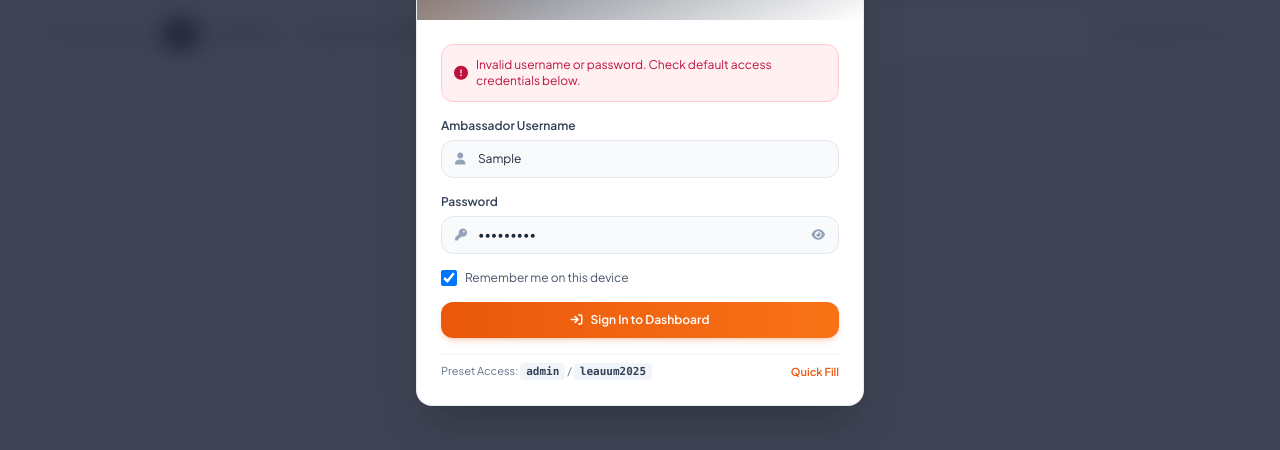
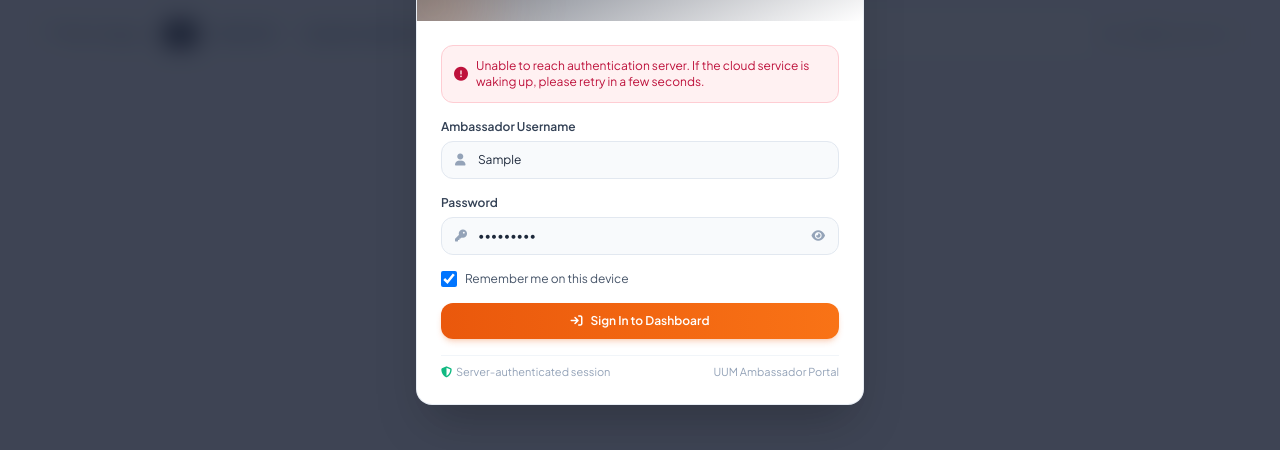
Before and after one commit to namikup/LEA-website, a website: page index.html in a window 1280 px wide. Both pictures are taken after typing "Sample", "Sample123" into the empty fields and a click on the button "Sign In to Dashboard". Shown: the part 286-736 px from the top of the page. Drawn offline with nearby package versions, Linux system fonts and the light colour scheme; no server answers.

Commit message:
refactor: remove client-side authentication fallbacks in favor of strict server-side validation

```diff
--- a/index.html
+++ b/index.html
@@ -113,10 +113,10 @@
           <span>Sign In to Dashboard</span>
         </button>
 
-        <!-- Preset helper badge / quick fill -->
-        <div class="pt-2 border-t border-slate-100 flex items-center justify-between text-[11px] text-slate-500">
-          <span>Preset Access: <code class="bg-slate-100 px-1.5 py-0.5 rounded font-mono text-slate-700 font-bold">admin</code> / <code class="bg-slate-100 px-1.5 py-0.5 rounded font-mono text-slate-700 font-bold">leauum2025</code></span>
-          <button type="button" onclick="fillDemoCredentials()" class="text-brand-600 hover:text-brand-700 font-semibold hover:underline cursor-pointer">Quick Fill</button>
+        <!-- Security notice -->
+        <div class="pt-2 border-t border-slate-100 flex items-center justify-between text-[11px] text-slate-400">
+          <span class="flex items-center gap-1"><i class="fa-solid fa-shield-halved text-emerald-500"></i> Server-authenticated session</span>
+          <span class="text-slate-400">UUM Ambassador Portal</span>
         </div>
       </form>
     </div>
@@ -1325,10 +1325,10 @@
       let authenticated = false;
       let role = 'Ambassador Admin';
 
-      // 1. Try Backend API
+      // Send authentication request strictly to server API
       try {
         const controller = new AbortController();
-        const timeoutId = setTimeout(() => controller.abort(), 3500);
+        const timeoutId = setTimeout(() => controller.abort(), 8000);
         const res = await fetch(`${API_URL}/login`, {
           method: 'POST',
           headers: { 'Content-Type': 'application/json' },
@@ -1336,6 +1336,7 @@
           signal: controller.signal
         });
         clearTimeout(timeoutId);
+
         if (res.ok) {
           const data = await res.json();
           if (data.success) {
@@ -1347,18 +1348,17 @@
           submitBtn.disabled = false;
           submitBtn.innerHTML = '<i class="fa-solid fa-arrow-right-to-bracket"></i><span>Sign In to Dashboard</span>';
           return;
+        } else {
+          showAuthError("Authentication service error. Please try again shortly.");
+          submitBtn.disabled = false;
+          submitBtn.innerHTML = '<i class="fa-solid fa-arrow-right-to-bracket"></i><span>Sign In to Dashboard</span>';
+          return;
         }
       } catch (err) {
-        // Backend offline / sleeping - fallback to client verification
-      }
-
-      // 2. Client-side fallback authentication
-      if (!authenticated) {
-        const validUsers = ['admin', 'ambassador', 'lea'];
-        const validPasswords = ['leauum2025', 'admin123', 'lea2025'];
-        if (validUsers.includes(username.toLowerCase()) && validPasswords.includes(password)) {
-          authenticated = true;
-        }
+        showAuthError("Unable to reach authentication server. If the cloud service is waking up, please retry in a few seconds.");
+        submitBtn.disabled = false;
+        submitBtn.innerHTML = '<i class="fa-solid fa-arrow-right-to-bracket"></i><span>Sign In to Dashboard</span>';
+        return;
       }
 
       submitBtn.disabled = false;
@@ -1379,7 +1379,7 @@
         initApp();
         showToast(`Welcome back, ${username}!`, 'success');
       } else {
-        showAuthError("Invalid username or password. Check default access credentials below.");
+        showAuthError("Invalid username or password.");
       }
     }
 
@@ -1407,12 +1407,6 @@
       }
     }
 
-    function fillDemoCredentials() {
-      document.getElementById('auth-username').value = 'admin';
-      document.getElementById('auth-password').value = 'leauum2025';
-      document.getElementById('auth-error-alert').classList.add('hidden');
-    }
-
     function handleLogout() {
       if (window.confirm("Are you sure you want to sign out from the ambassador dashboard?")) {
         clearAuthSession();
```
Also changed, not shown: server.js (+14 -0 lines), README.md, 1 other file.
